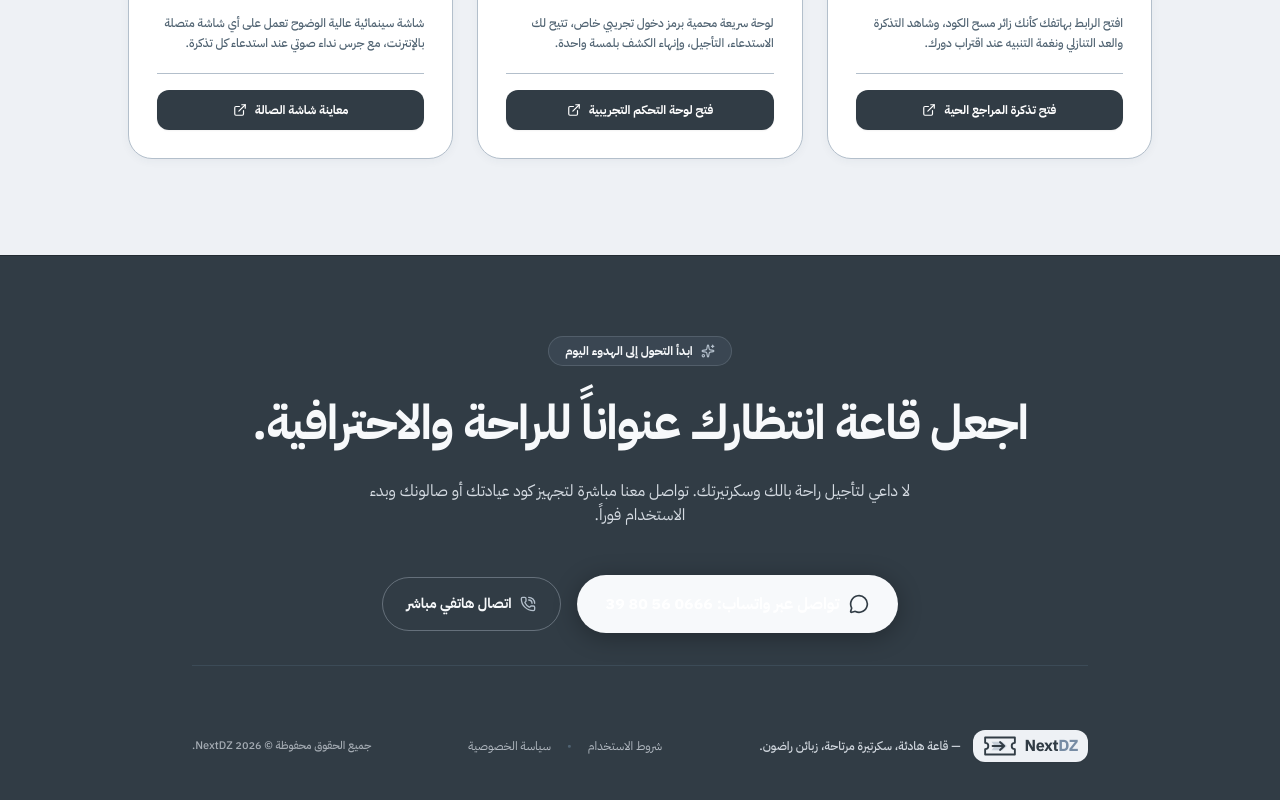
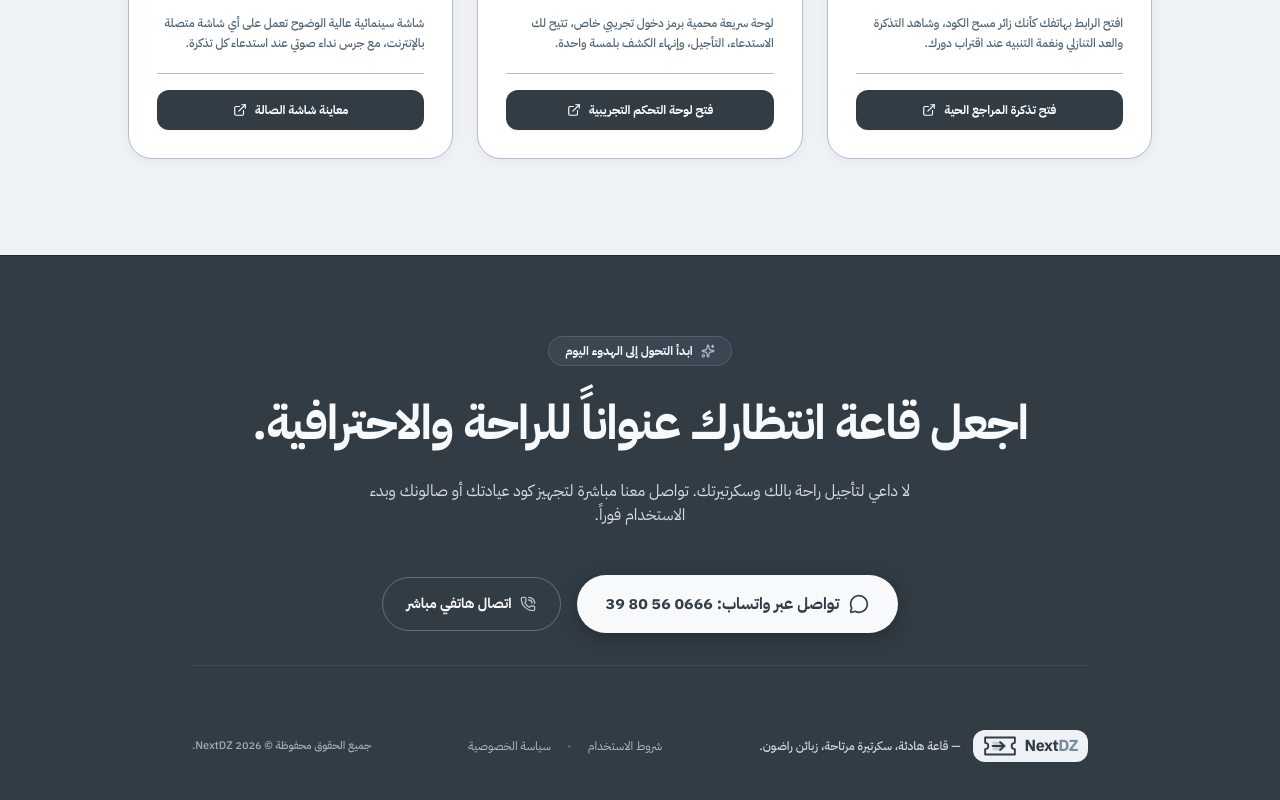
Before and after one commit to amir-lebbaz/smart-queue-system, a Next.js app: page / in a window 1280 px wide. Shown: the part 4526-5326 px from the top of the page. Built offline with nearby package versions, Linux system fonts and the light colour scheme.

Commit message:
fix(landing): use inverted variant for closing CTA button on dark band

```diff
--- a/src/app/page.tsx
+++ b/src/app/page.tsx
@@ -473,8 +473,8 @@ export default function Home() {
               href={WHATSAPP_URL}
               target="_blank"
               rel="noopener noreferrer"
-              variant="primary"
-              className="w-full sm:w-auto bg-[#f7f9fb] text-[#313c45] hover:bg-[#eef1f4] hover:text-[#232b32] text-sm sm:text-base px-7 py-3.5 sm:py-4 shadow-[0_4px_25px_rgba(0,0,0,0.3)] border-transparent justify-center"
+              variant="inverted"
+              className="w-full sm:w-auto text-sm sm:text-base px-7 py-3.5 sm:py-4 justify-center"
             >
               <MessageCircle className="w-5 h-5 text-[#313c45]" />
               <span>تواصل عبر واتساب: {PHONE_NUMBER}</span>
--- a/src/components/landing/MagneticButton.tsx
+++ b/src/components/landing/MagneticButton.tsx
@@ -7,7 +7,7 @@ interface MagneticButtonProps {
   href?: string;
   onClick?: () => void;
   className?: string;
-  variant?: 'primary' | 'secondary' | 'subtle';
+  variant?: 'primary' | 'secondary' | 'subtle' | 'inverted';
   target?: string;
   rel?: string;
 }
@@ -54,6 +54,9 @@ export default function MagneticButton({
     // Subtle: Slate Mist hover
     subtle:
       'bg-transparent text-[#313c45] hover:bg-[#d5dbe2] border border-transparent',
+    // Inverted (for dark bands): Pure White background with Charcoal Mist (#313c45) text
+    inverted:
+      'bg-[#f7f9fb] text-[#313c45] shadow-[0_4px_20px_rgba(0,0,0,0.25)] hover:bg-[#eef1f4] hover:text-[#232b32] border border-transparent font-bold',
   };
 
   const isFullWidth = className.includes('w-full');
```
